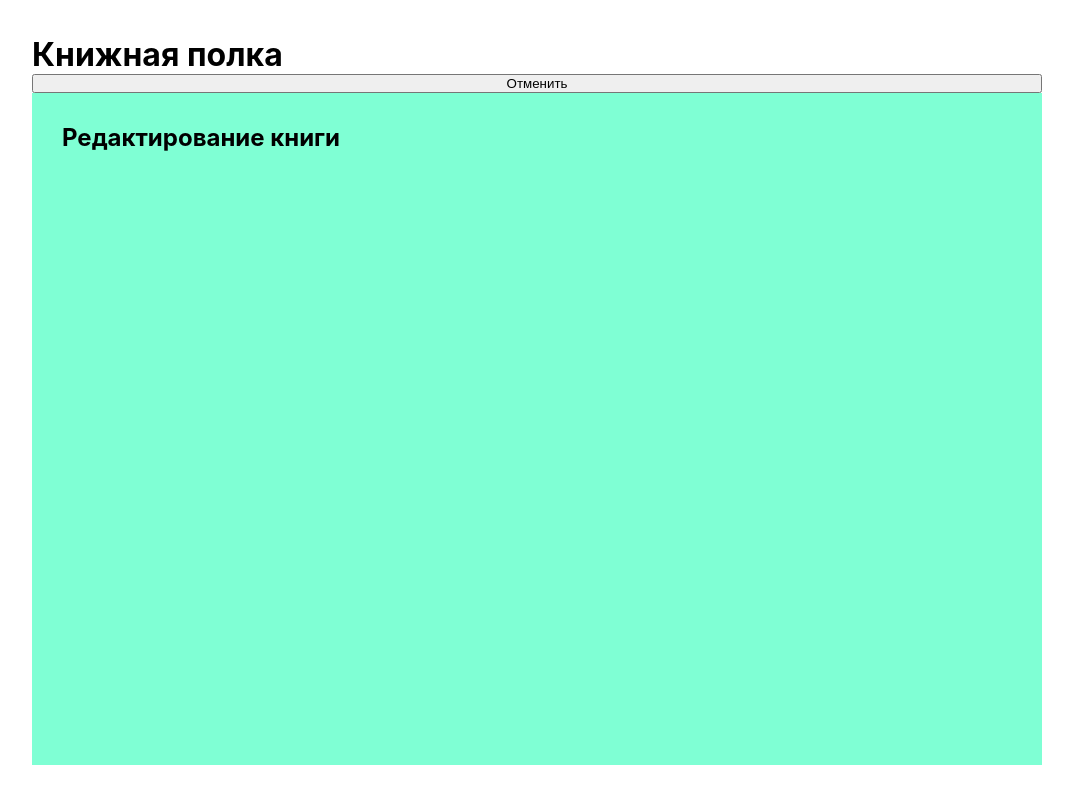
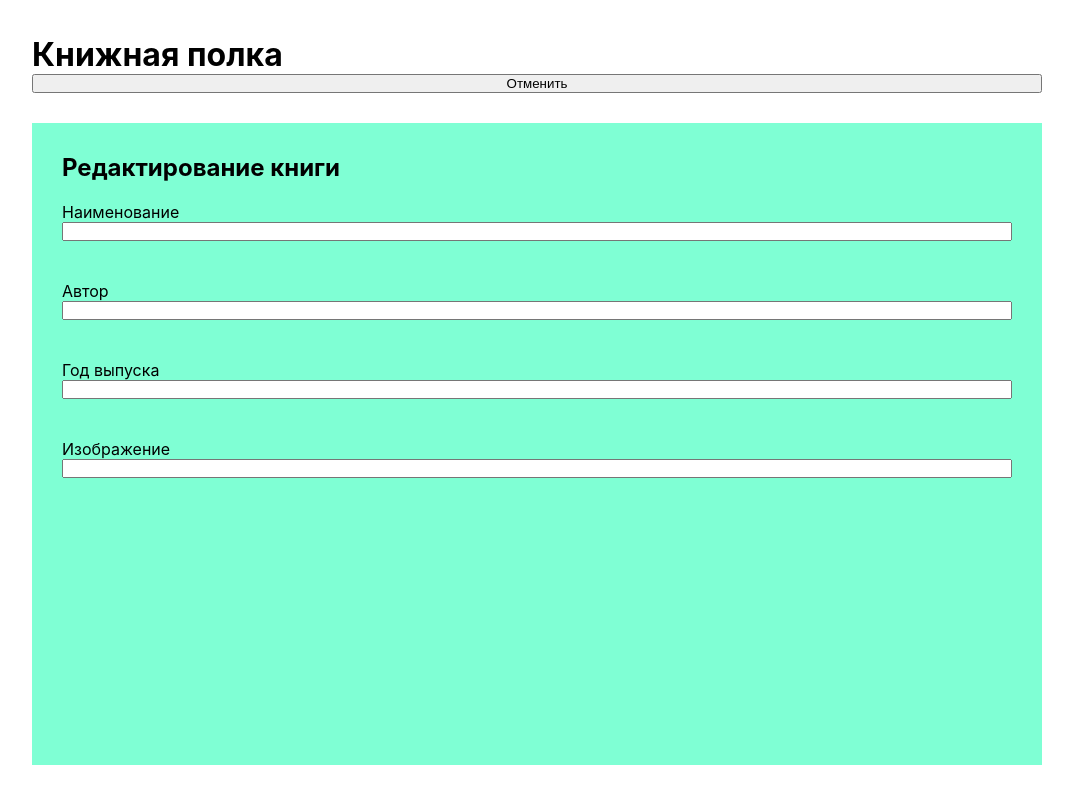
Before and after one commit to TheNear/Bookshelf, a React (Create React App) app: page / in a window 1280 px wide. Both pictures are taken after a click on the button "Добавить книгу". Shown: the whole page, without its empty margins (103-1176 px from the left). Built offline with nearby package versions, Linux system fonts and the light colour scheme.

Commit message:
change BookEditor

```diff
--- a/src/components/BookEditor/BookEditor.jsx
+++ b/src/components/BookEditor/BookEditor.jsx
@@ -1,12 +1,19 @@
 import React from "react";
 import style from "./BookEditor.module.css";
+import CustomInput from "../../componentsHelper/CustomInput/CustomInput";
 
 function BookEditor() {
   return (
     <div className={style.wrapper}>
       <h2>Редактирование книги</h2>
       <form>
+        <CustomInput title="Наименование" id="input__book-title" type="text" />
+        <CustomInput title="Автор" id="input__book-author" type="text" />
+        <CustomInput title="Год выпуска" id="input__book-date" type="text" />
+        <CustomInput title="Изображение" id="input__book-image" type="text" />
+        <div>
 
+        </div>
       </form>
     </div>
   );
--- a/src/components/BookEditor/BookEditor.module.css
+++ b/src/components/BookEditor/BookEditor.module.css
@@ -2,5 +2,6 @@
   background-color: aquamarine;
   width: 100%;
   height: 100%;
+  margin-top: 30px;
   padding: 30px;
 }
--- /dev/null
+++ b/src/componentsHelper/CustomInput/CustomInput.jsx
@@ -0,0 +1,25 @@
+import React from "react";
+import PropTypes from "prop-types";
+import style from "./CustomInput.module.css";
+
+function CustomInput({ title, type, id }) {
+  return (
+    <div className={style.input_wrapper}>
+      {title && <label htmlFor={id}>{title}</label>}
+      <input type={type} name={id} id={id} />
+    </div>
+  );
+}
+
+CustomInput.propTypes = {
+  title: PropTypes.string,
+  type: PropTypes.string,
+  id: PropTypes.string.isRequired,
+};
+
+CustomInput.defaultProps = {
+  title: "",
+  type: "text",
+};
+
+export default CustomInput;
--- /dev/null
+++ b/src/componentsHelper/CustomInput/CustomInput.module.css
@@ -0,0 +1,5 @@
+.input_wrapper {
+  padding: 20px 0;
+  display: flex;
+  flex-direction: column;
+}
```
Also changed, not shown: src/componentsHelper/Button/Button.jsx (deleted, +0 -15 lines), src/componentsHelper/CustomButton/CustomButton.jsx (added, +23 -0 lines), src/componentsHelper/Input/CustomInput.jsx (deleted, +0 -11 lines), src/componentsHelper/CustomButton/CustomButton.css (added), src/componentsHelper/Input/CustomInput.module..css (deleted).
